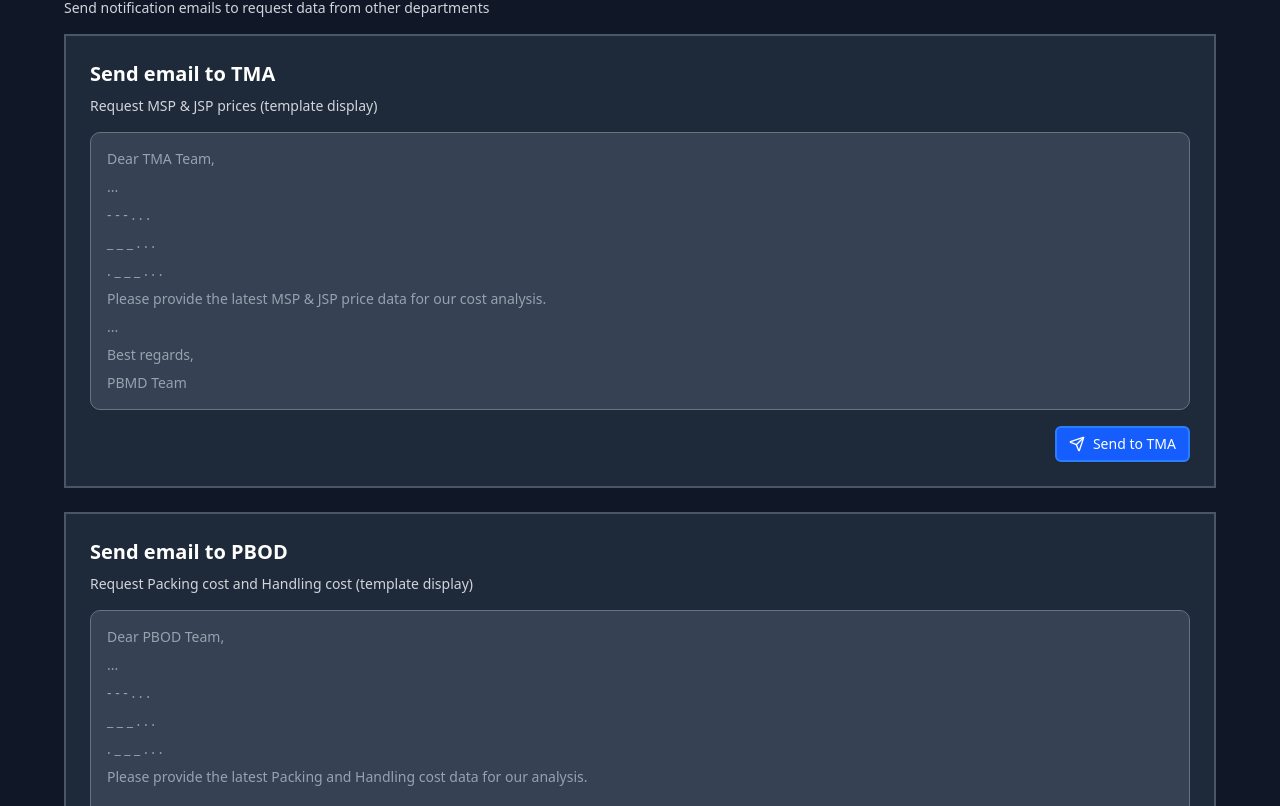
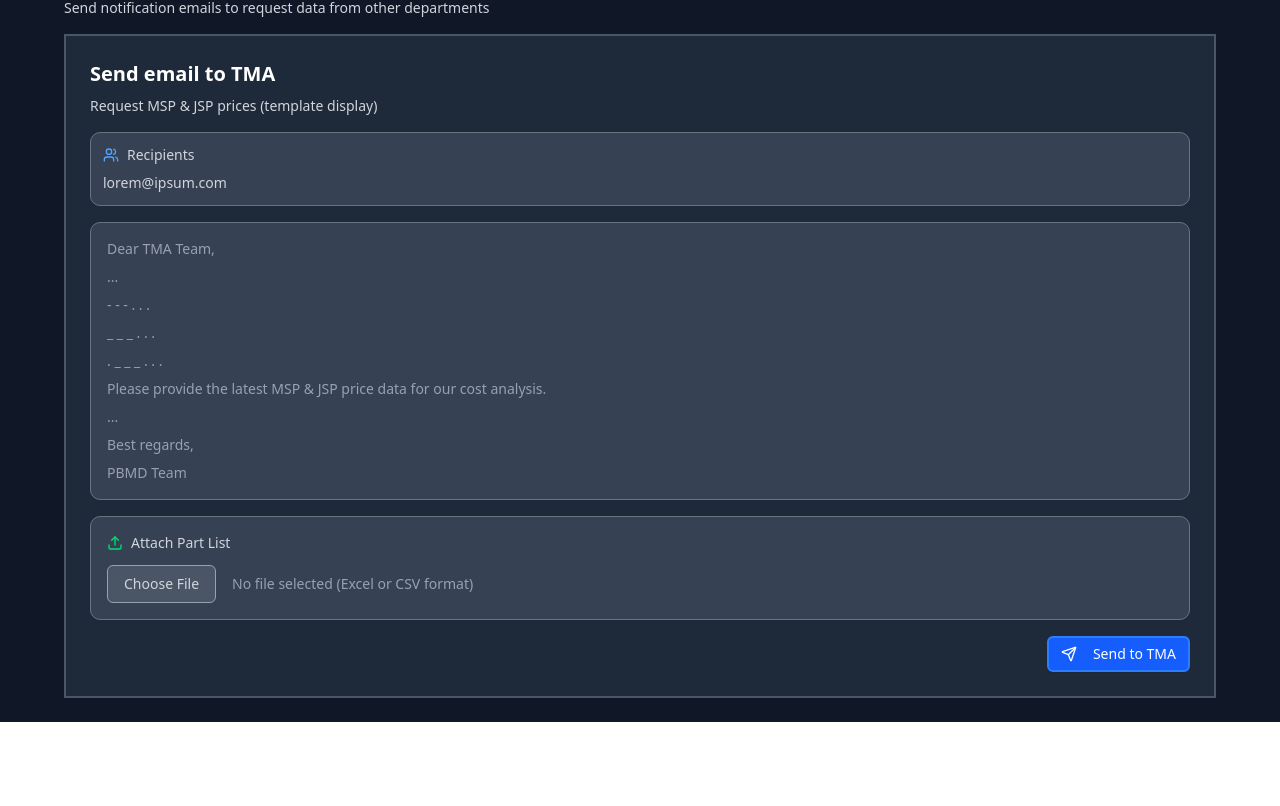
Before and after one commit to DwikyAhmad/simulate_cost_movement, a Next.js app: page /requestdata in a window 1280 px wide. Shown: the part 774-1580 px from the top of the page. After the commit the page ends 1496 px from the top, so only its background shows below. Built offline with nearby package versions, Linux system fonts and the light colour scheme.

Commit message:
feat: changes on request data

```diff
--- a/src/components/SendEmailForm.tsx
+++ b/src/components/SendEmailForm.tsx
@@ -2,12 +2,13 @@
 
 import { useState } from 'react';
 import { Button } from '@/components/ui/button';
-import { CheckCircle, Send } from 'lucide-react';
+import { CheckCircle, Send, Upload, Users } from 'lucide-react';
 
 export default function SendEmailForm() {
   const [pbodEmailSent, setPbodEmailSent] = useState(false);
   const [lspEmailSent, setLspEmailSent] = useState(false);
   const [tmaEmailSent, setTmaEmailSent] = useState(false);
+  const [uploadedFile, setUploadedFile] = useState<File | null>(null);
 
   const handleSendToPBOD = () => {
     // In real app, this would send email to PBOD & FD
@@ -26,8 +27,16 @@ export default function SendEmailForm() {
   const handleSendToTMA = () => {
     // In real app, this would send email to TMA for MSP & JSP prices
     console.log('Sending email to TMA for MSP & JSP prices');
+    console.log('Attached file:', uploadedFile?.name || 'No file attached');
     setTmaEmailSent(true);
     setTimeout(() => setTmaEmailSent(false), 3000); // Reset after 3 seconds
+  };
+
+  const handleFileUpload = (event: React.ChangeEvent<HTMLInputElement>) => {
+    const file = event.target.files?.[0];
+    if (file) {
+      setUploadedFile(file);
+    }
   };
 
   return (
@@ -36,6 +45,17 @@ export default function SendEmailForm() {
       <div className="bg-gray-800 rounded-none border-2 border-gray-600 p-6 flex flex-col">
         <h2 className="text-xl font-bold text-white mb-2">Send email to TMA</h2>
         <p className="text-gray-300 text-sm mb-4">Request MSP & JSP prices (template display)</p>
+
+        {/* Recipient Information */}
+        <div className="bg-gray-700 border border-gray-500 rounded-lg p-3 mb-4">
+          <div className="flex items-center gap-2 mb-2">
+            <Users className="h-4 w-4 text-blue-400" />
+            <span className="text-sm font-medium text-gray-300">Recipients</span>
+          </div>
+          <div className="text-sm text-gray-300 space-y-1">
+            <div>lorem@ipsum.com</div>
+          </div>
+        </div>
 
         {/* Email Content Area */}
         <div className="bg-gray-700 border border-gray-500 rounded-lg p-4 mb-4 min-h-[120px]">
@@ -52,22 +72,61 @@ export default function SendEmailForm() {
           </div>
         </div>
 
+        {/* File Upload Section */}
+        <div className="bg-gray-700 border border-gray-500 rounded-lg p-4 mb-4">
+          <div className="flex items-center gap-2 mb-3">
+            <Upload className="h-4 w-4 text-green-400" />
+            <span className="text-sm font-medium text-gray-300">Attach Part List</span>
+          </div>
+
+          <div className="flex items-center gap-4">
+            <label className="cursor-pointer">
+              <input
+                type="file"
+                accept=".xlsx,.xls,.csv"
+                onChange={handleFileUpload}
+                className="hidden"
+              />
+              <div className="bg-gray-600 hover:bg-gray-500 border border-gray-400 rounded-sm px-4 py-2 text-sm text-gray-300 transition-colors">
+                Choose File
+              </div>
+            </label>
+
+            {uploadedFile ? (
+              <div className="flex items-center gap-2">
+                <div className="text-sm text-green-400 font-medium">
+                  {uploadedFile.name}
+                </div>
+                <div className="text-xs text-gray-400">
+                  ({(uploadedFile.size / 1024).toFixed(1)} KB)
+                </div>
+              </div>
+            ) : (
+              <div className="text-sm text-gray-400">
+                No file selected (Excel or CSV format)
+              </div>
+            )}
+          </div>
+        </div>
+
         {/* Send Button */}
-        <Button
-          onClick={handleSendToTMA}
-          className="bg-blue-600 hover:bg-blue-700 text-white rounded-sm border-2 border-blue-500 px-8 py-2 w-fit self-end cursor-pointer"
-        >
-          <Send className="h-4 w-4" />
-          Send to TMA
-        </Button>
+        <div className="flex justify-end">
+          <Button
+            onClick={handleSendToTMA}
+            className="bg-blue-600 hover:bg-blue-700 text-white rounded-sm border-2 border-blue-500 px-8 py-2 cursor-pointer"
+          >
+            <Send className="h-4 w-4 mr-2" />
+            Send to TMA
+          </Button>
+        </div>
       </div>
 
       {/* PBOD & FD Section */}
-      <div className="bg-gray-800 rounded-none border-2 border-gray-600 p-6 flex flex-col">
+
+      {/* <div className="bg-gray-800 rounded-none border-2 border-gray-600 p-6 flex flex-col">
         <h2 className="text-xl font-bold text-white mb-2">Send email to PBOD</h2>
         <p className="text-gray-300 text-sm mb-4">Request Packing cost and Handling cost (template display)</p>
 
-        {/* Email Content Area */}
         <div className="bg-gray-700 border border-gray-500 rounded-lg p-4 mb-4 min-h-[120px]">
           <div className="text-gray-300 text-sm space-y-2">
             <div className="text-gray-400">Dear PBOD Team,</div>
@@ -82,7 +141,6 @@ export default function SendEmailForm() {
           </div>
         </div>
 
-        {/* Send Button */}
         <Button
           onClick={handleSendToPBOD}
           className="bg-blue-600 hover:bg-blue-700 text-white rounded-sm border-2 border-blue-500 px-8 py-2 w-fit self-end cursor-pointer"
@@ -90,14 +148,13 @@ export default function SendEmailForm() {
           <Send className="h-4 w-4" />
           Send to PBOD
         </Button>
-      </div>
+      </div> */}
 
       {/* LSP and IH Section */}
-      <div className="bg-gray-800 rounded-none border-2 border-gray-600 p-6 flex flex-col">
+      {/* <div className="bg-gray-800 rounded-none border-2 border-gray-600 p-6 flex flex-col">
         <h2 className="text-xl font-bold text-white mb-2">Send email to FD</h2>
         <p className="text-gray-300 text-sm mb-4">Request LSP and IH (template display)</p>
 
-        {/* Email Content Area */}
         <div className="bg-gray-700 border border-gray-500 rounded-lg p-4 mb-4 min-h-[120px]">
           <div className="text-gray-300 text-sm space-y-2">
             <div className="text-gray-400">Dear FD Team,</div>
@@ -111,8 +168,6 @@ export default function SendEmailForm() {
             <div className="text-gray-400">PBMD Team</div>
           </div>
         </div>
-
-        {/* Send Button */}
         <Button
           onClick={handleSendToFD}
           className="bg-blue-600 hover:bg-blue-700 text-white rounded-sm border-2 border-blue-500 px-8 py-2 w-fit self-end cursor-pointer"
@@ -120,7 +175,7 @@ export default function SendEmailForm() {
           <Send className="h-4 w-4" />
           Send to FD
         </Button>
-      </div>
+      </div> */}
 
       {/* Success Message */}
       {(pbodEmailSent || lspEmailSent || tmaEmailSent) && (
```
